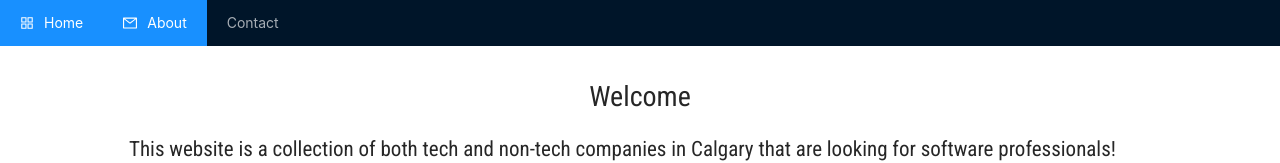
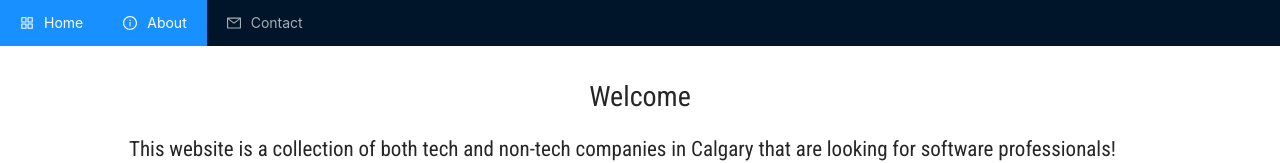
Before and after one commit to muhannadnouri/YYCTech, a React (Create React App) app: page / in a window 1280 px wide. Shown: the top 163 px of the page. Built offline with nearby package versions, Linux system fonts and the light colour scheme.

Commit message:
added icon for "Contact"

```diff
--- a/src/App.jsx
+++ b/src/App.jsx
@@ -2,7 +2,11 @@ import React, { useState } from "react";
 import "./styles.css";
 import "antd/dist/antd.css";
 import { Menu } from "antd";
-import { MailOutlined, AppstoreOutlined } from "@ant-design/icons";
+import {
+  MailOutlined,
+  AppstoreOutlined,
+  InfoCircleOutlined
+} from "@ant-design/icons";
 
 import DataTable from "./DataTable";
 
@@ -26,10 +30,10 @@ export default function App() {
         <Menu.Item key="home" icon={<AppstoreOutlined />}>
           Home
         </Menu.Item>
-        <Menu.Item key="about" icon={<MailOutlined />}>
+        <Menu.Item key="about" icon={<InfoCircleOutlined />}>
           About
         </Menu.Item>
-        <Menu.Item key="contact">
+        <Menu.Item key="contact" icon={<MailOutlined />}>
           <a
             href="https://muhannadnouri.com/contact/"
             target="_blank"
```
